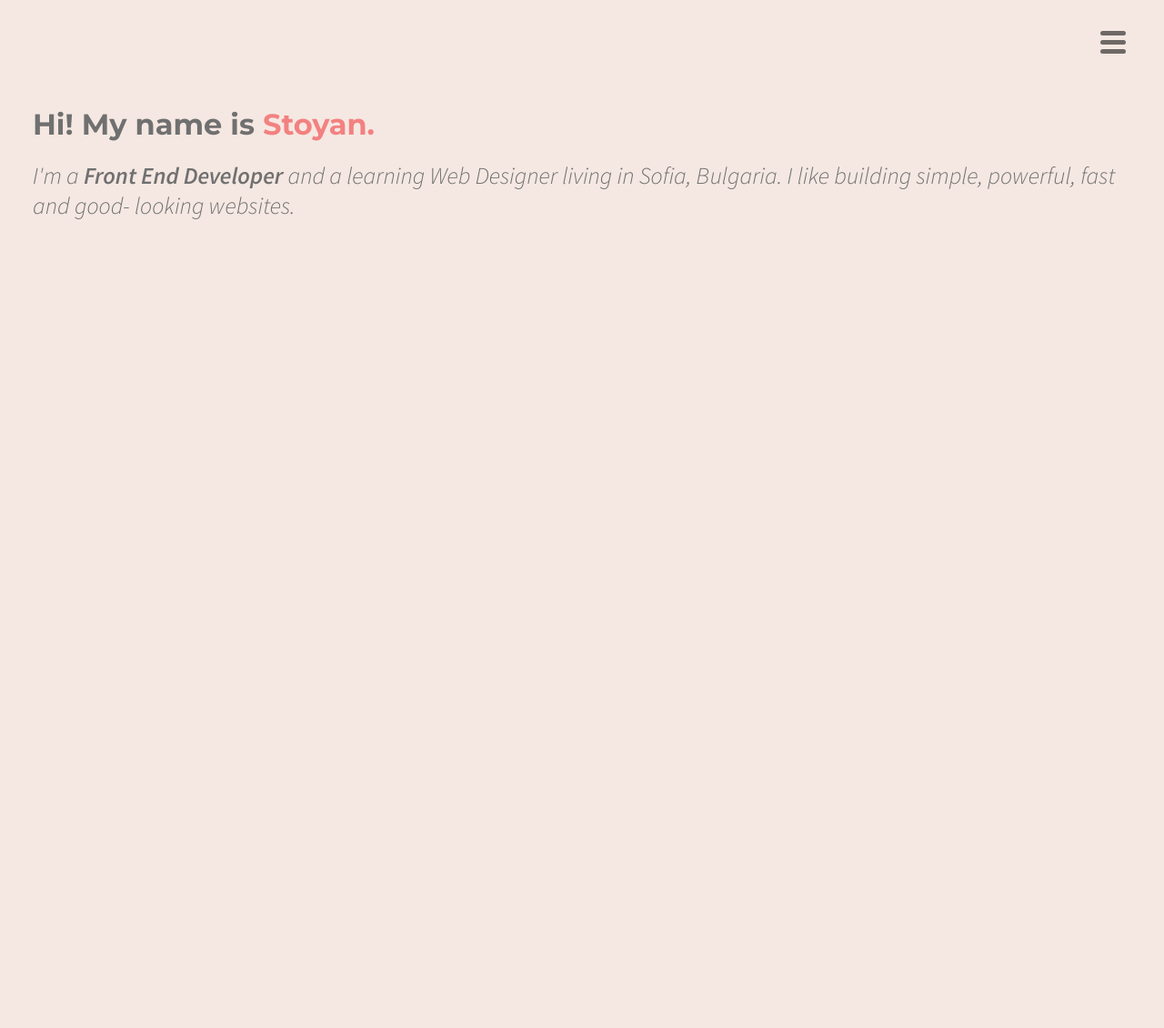
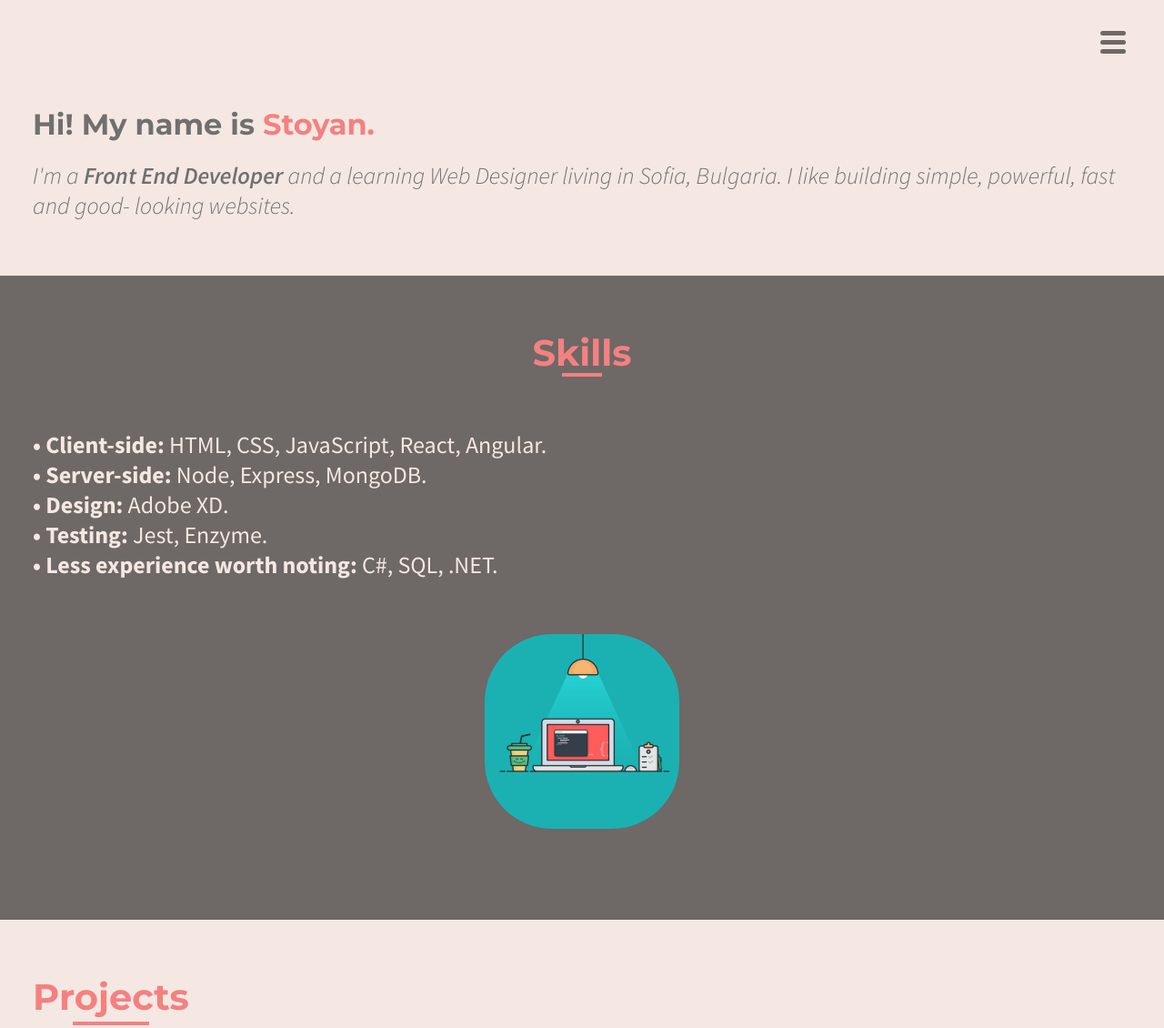
Before and after one commit to stoyanmanolov/portfolio, a website built with webpack: page src/index.html in a window 1280 px wide. Shown: the whole page at 91% size. Before the commit the page ends 800 px from the top, so only its background shows below. Built offline with nearby package versions, Linux system fonts and the light colour scheme.

Commit message:
Done with Skills container

```diff
--- a/src/index.html
+++ b/src/index.html
@@ -25,5 +25,25 @@
         good- looking websites.
       </p>
     </section>
+    <section class="container skills">
+      <div class="heading">
+        <h3>Skills</h3>
+        <hr />
+      </div>
+      <p>
+        <b>• Client-side:</b> HTML, CSS, JavaScript, React, Angular.</br>
+        <b>• Server-side:</b> Node, Express, MongoDB.</br>
+        <b>• Design:</b> Adobe XD.</br>
+        <b>• Testing:</b> Jest, Enzyme.</br>
+        <b>• Less experience worth noting:</b> C#, SQL, .NET.
+      </p>
+      <img src="images/Laptop.png">
+    </section>
+    <section class="container projects">
+    <div class="heading">
+      <h3>Projects</h3>
+      <hr />
+    </div>
+  </section>
   </body>
 </html>
--- a/src/index.js
+++ b/src/index.js
@@ -1,6 +1,5 @@
 import "./styles/styles.scss";
 import "./styles/nav.scss";
 import "./styles/about.scss";
-
-const arr = ["asd", "dsa"];
-console.log([...arr, "sda"]);
+import "./styles/skills.scss";
+import "./styles/projects.scss";
--- a/src/styles/about.scss
+++ b/src/styles/about.scss
@@ -1,20 +1,24 @@
 @import "variables";
 
 .about {
-  padding: 22px 0 60.5px 0;
+  padding: 22px 36px 60.5px;
+
   h1 {
     margin: 0;
     font: Bold 32px/39px Montserrat;
     color: $grey;
+
     span {
       color: $red;
     }
   }
+
   p {
     margin: 20px 0 0 0;
     font: Italic 26px/33px Source Sans Pro;
     font-weight: 300;
     color: $grey;
+
     span {
       font-weight: 600;
     }
--- a/src/styles/nav.scss
+++ b/src/styles/nav.scss
@@ -1,6 +1,6 @@
 nav {
+  margin: 0 36px;
   height: 95px;
-  width: 100%;
   display: flex;
   flex-direction: column;
   justify-content: center;
--- /dev/null
+++ b/src/styles/projects.scss
@@ -0,0 +1,8 @@
+@import "variables";
+
+.projects {
+  hr {
+    width: 80px;
+    bottom: -15px;
+  }
+}
--- /dev/null
+++ b/src/styles/skills.scss
@@ -0,0 +1,20 @@
+@import "variables";
+
+.skills {
+  background: $brown;
+  padding-bottom: 100px;
+  display: flex;
+  flex-direction: column;
+
+  p {
+    color: $background;
+    font: 26px/33px Source Sans Pro;
+  }
+
+  img {
+    margin-top: 60px;
+    height: 100%;
+    width: 214px;
+    align-self: center;
+  }
+}
--- a/src/styles/styles.scss
+++ b/src/styles/styles.scss
@@ -5,5 +5,42 @@ body {
   margin: 0;
   padding: 0;
   box-sizing: border-box;
-  padding: 0 36px;
 }
+
+h1,
+h2,
+h3,
+h4,
+h5,
+h6,
+p {
+  margin: 0;
+  padding: 0;
+}
+
+.heading {
+  position: relative;
+  width: fit-content;
+  align-self: center;
+  margin-bottom: 60px;
+
+  h3 {
+    font: Bold 40px/49px Montserrat;
+    color: $red;
+  }
+
+  hr {
+    width: 40px;
+    position: absolute;
+    margin-left: auto;
+    margin-right: auto;
+    left: 0;
+    right: 0;
+    bottom: -10px;
+    border: 2.5px solid $red;
+  }
+}
+
+.container {
+  padding: 60px 36px 100px;
+}
--- a/src/styles/variables.scss
+++ b/src/styles/variables.scss
@@ -1,3 +1,4 @@
 $background: #f5e8e2;
+$brown: #6e6866;
 $grey: #707070;
 $red: #f38181;
```
Also changed, not shown: src/images/Laptop.png (added).
